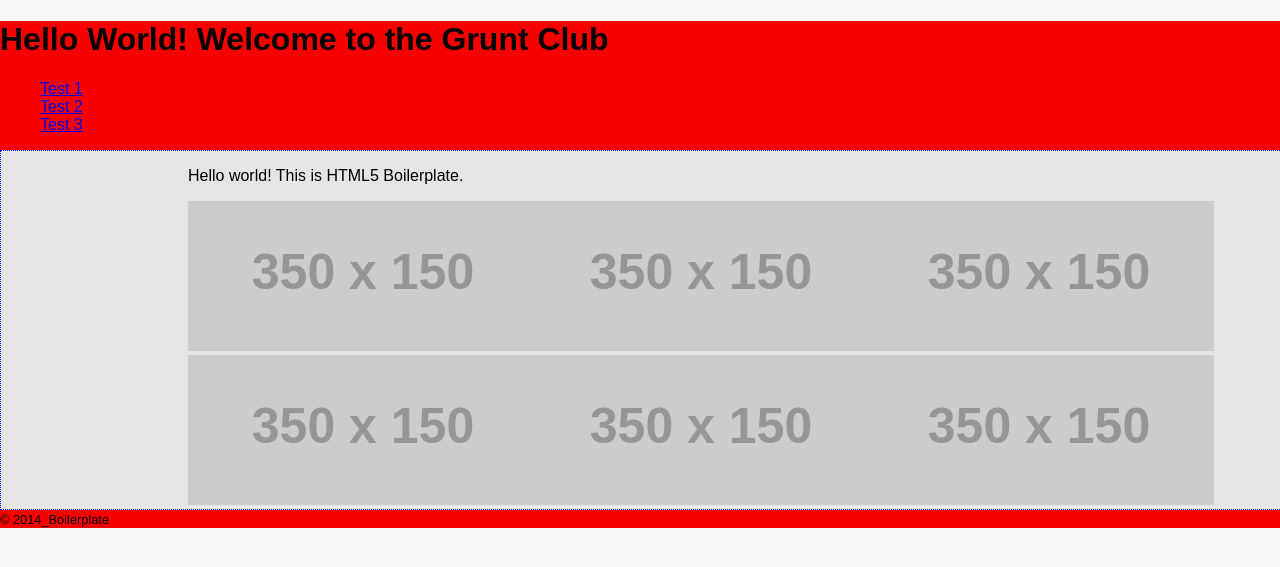
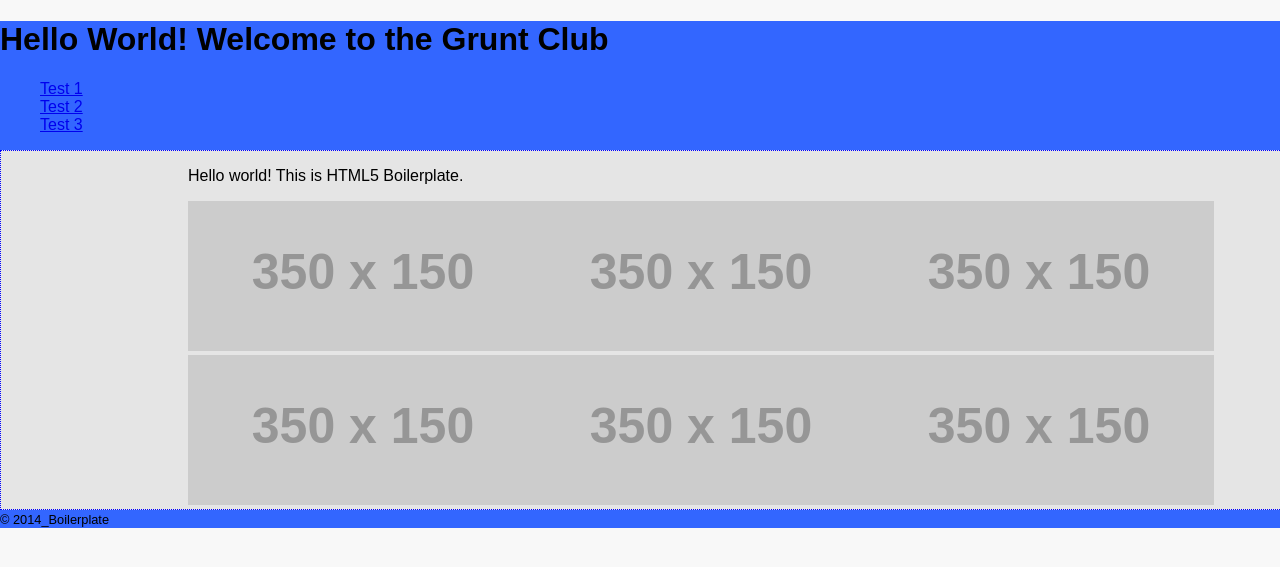
Before and after one commit to bansay/2014_boilerplate, a PHP site: page / in a window 1280 px wide; the page is wider, and only the part inside the window is pictured. Shown: the top 567 px of that part. Run offline with PHP 8.4, Linux system fonts and the light colour scheme; some libraries are stand-ins or nearby versions.

```diff
--- a/_/css/main.css
+++ b/_/css/main.css
@@ -577,7 +577,7 @@ html {
 
 /* line 31, ../scss/_theme.scss */
 body {
-  background: #f80000;
+  background: #3366ff;
 }
 
 /* line 1, ../scss/_module.scss */
--- a/_/scss/_theme.scss
+++ b/_/scss/_theme.scss
@@ -29,7 +29,7 @@ html {
 }
 
 body {
-  background: $red;
+  background: $blue;
 }
 
 /////     MIXINS    /////
--- a/index.html
+++ b/index.html
@@ -15,6 +15,8 @@
 
         <link rel="stylesheet" href="_/css/main.css">
         <script src="_/lib/modernizr/modernizr-2.6.2.min.js"></script>
+
+
         <!-- this script adds livereload by syncing to port :35729, simply replace boilerplate.dev with your localhost -->
         <script src="http://boilerplate.dev:35729/livereload.js"></script>
     </head>
```
